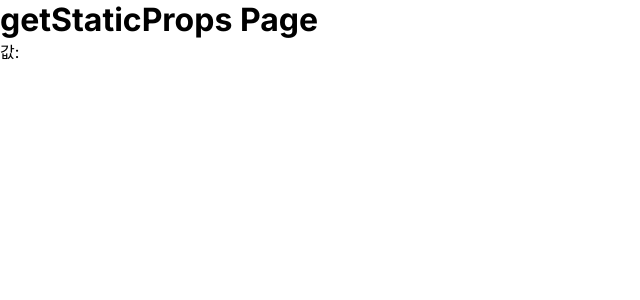
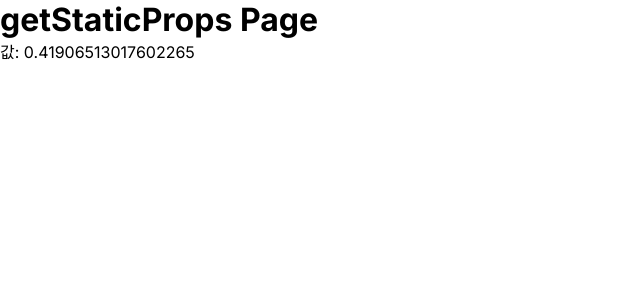
Before and after one commit to jysaa5/Study_NextJS, a Next.js app in the folder next-app-14-2/: page /section1/getStaticProps in a window 1280 px wide. Shown: the top 300 px of the page, without its empty margins (0-640 px from the left). Built offline with nearby package versions, Linux system fonts and the light colour scheme.

Commit message:
app router 일때, 데이터 패칭

```diff
--- a/next-app-14-2/src/app/section1/getStaticProps/page.tsx
+++ b/next-app-14-2/src/app/section1/getStaticProps/page.tsx
@@ -3,11 +3,12 @@ import { NextPage } from 'next';
 interface Props {
     data: number
 }
-const Example: NextPage<Props> = ({ data }) => {
+const Example: NextPage = async () => {
+    const data = await getData();
     return (
         <main>
             <h1>getStaticProps Page</h1>
-            <p>값: {data}</p>
+            <p>값: {data.props.data ?? ''}</p>
         </main>
     )
 }
@@ -16,7 +17,7 @@ export default Example;
 
 export async function getData() {
     const delayInSeconds = 2;
-    const data = await new Promise((reslove) => setTimeout(() => reslove(Math.random()), delayInSeconds * 1000))
+    const data: number = await new Promise((reslove) => setTimeout(() => reslove(Math.random()), delayInSeconds * 1000))
 
     return {
         props: {data}
```
